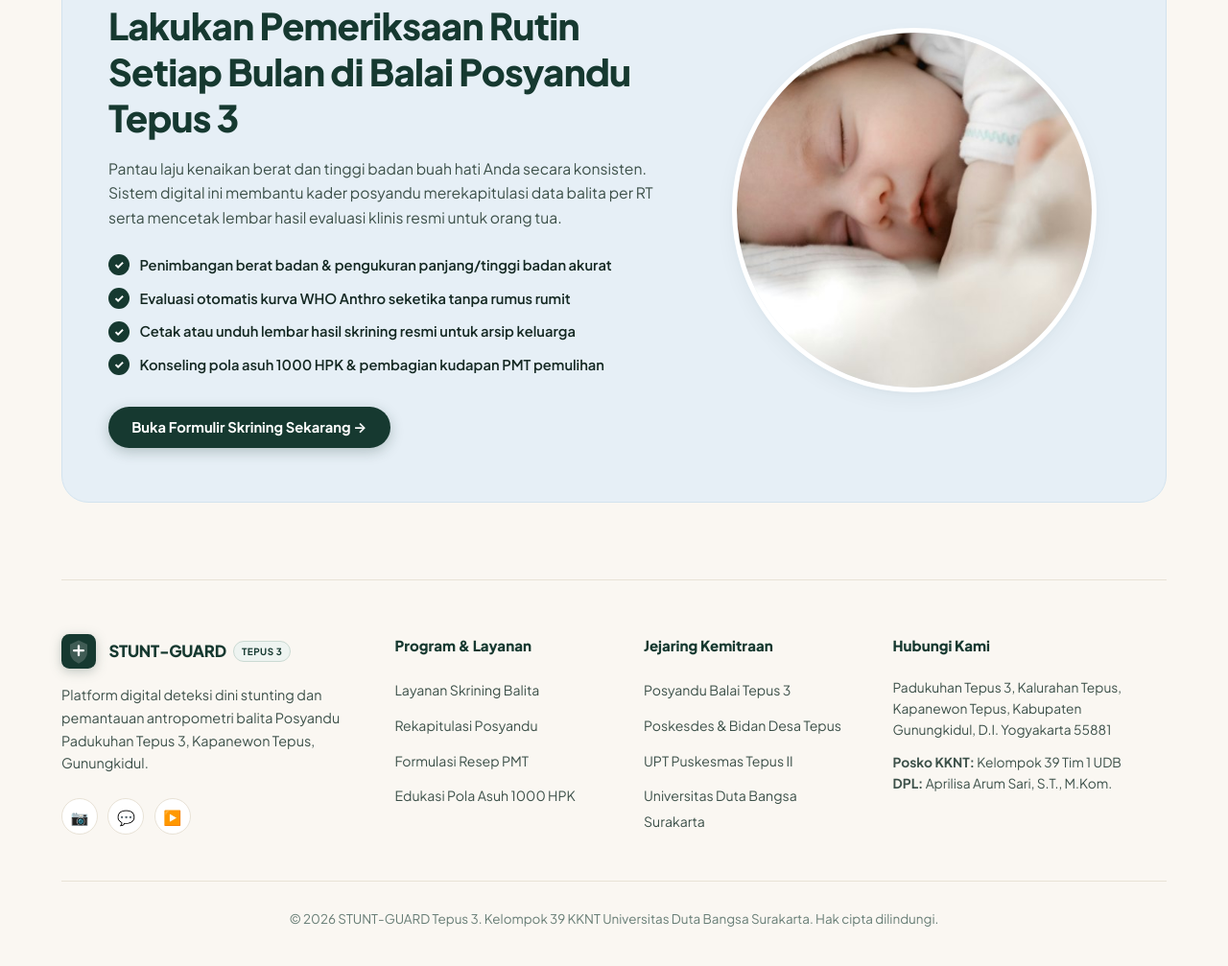
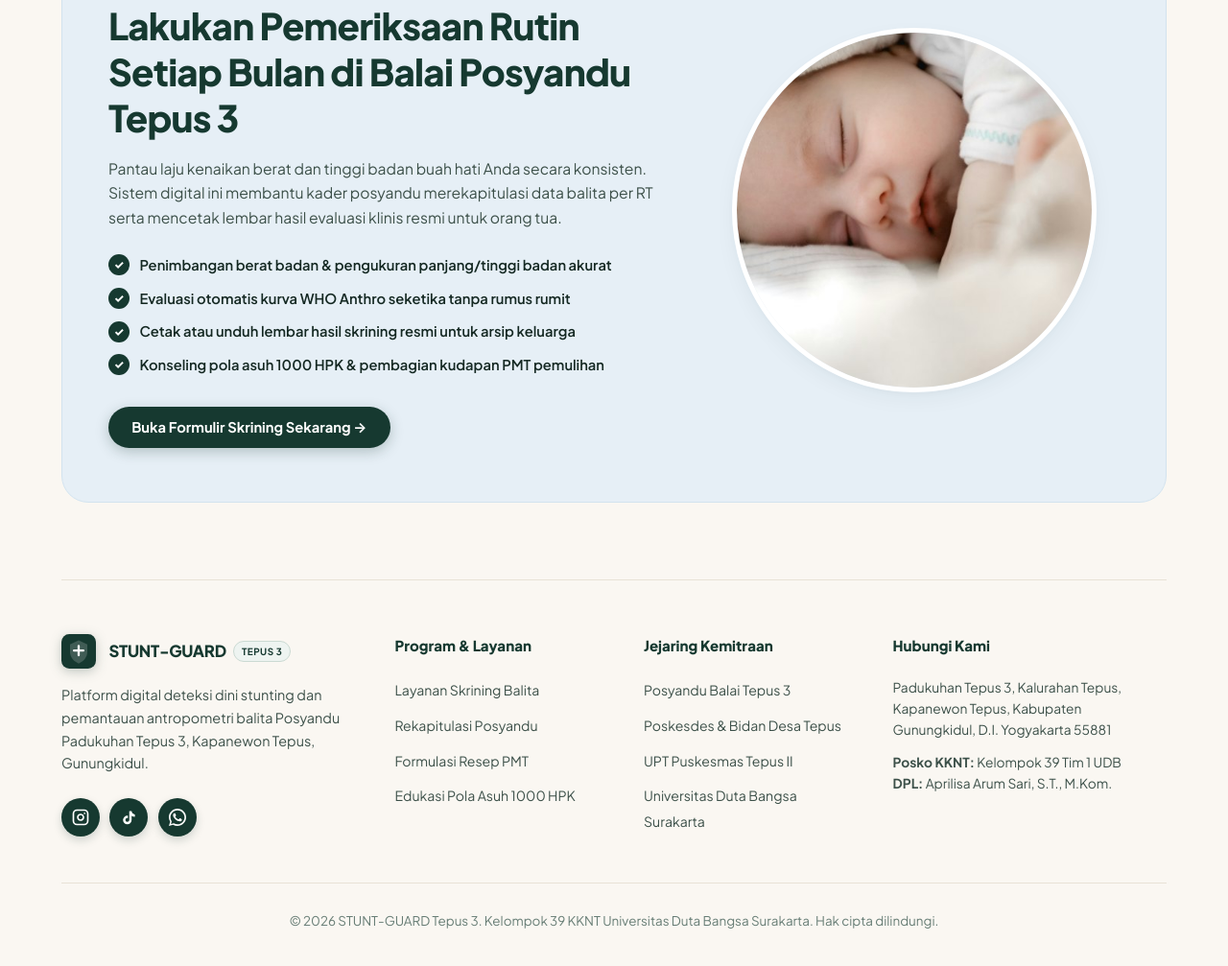
Before and after one commit to adnannn77/stuntguard-tepus3, a plain HTML site: page frontend/index.html in a window 1280 px wide. Shown: the part 1660-2667 px from the top of the page at 96% size. Drawn offline with Linux system fonts and the light colour scheme; no server answers; a web font is replaced by a local one.

Commit message:
feat: update social contact icons to Instagram, TikTok, and WhatsApp with deep pine theme

```diff
--- a/frontend/index.html
+++ b/frontend/index.html
@@ -795,9 +795,23 @@
           Platform digital deteksi dini stunting dan pemantauan antropometri balita Posyandu Padukuhan Tepus 3, Kapanewon Tepus, Gunungkidul.
         </p>
         <div class="social-links-pills">
-          <a href="https://instagram.com" target="_blank" class="social-pill-btn" title="Instagram">📷</a>
-          <a href="https://wa.me" target="_blank" class="social-pill-btn" title="WhatsApp">💬</a>
-          <a href="https://youtube.com" target="_blank" class="social-pill-btn" title="YouTube">▶️</a>
+          <a href="https://instagram.com" target="_blank" class="social-pill-btn" title="Instagram">
+            <svg width="18" height="18" viewBox="0 0 24 24" fill="none" stroke="#ffffff" stroke-width="2.2" stroke-linecap="round" stroke-linejoin="round">
+              <rect x="2" y="2" width="20" height="20" rx="5" ry="5"></rect>
+              <path d="M16 11.37A4 4 0 1 1 12.63 8 4 4 0 0 1 16 11.37z"></path>
+              <line x1="17.5" y1="6.5" x2="17.51" y2="6.5"></line>
+            </svg>
+          </a>
+          <a href="https://tiktok.com" target="_blank" class="social-pill-btn" title="TikTok">
+            <svg width="17" height="17" viewBox="0 0 24 24" fill="#ffffff">
+              <path d="M19.59 6.69a4.83 4.83 0 0 1-3.77-4.25V2h-3.45v13.67a2.89 2.89 0 0 1-2.88 2.5 2.89 2.89 0 0 1-2.89-2.89 2.89 2.89 0 0 1 2.89-2.89c.28 0 .54.04.79.1v-3.5a6.37 6.37 0 0 0-.79-.05A6.34 6.34 0 0 0 3.15 15.2a6.34 6.34 0 0 0 6.34 6.34 6.34 6.34 0 0 0 6.34-6.34V9.11a8.16 8.16 0 0 0 4.76 1.52v-3.4a4.85 4.85 0 0 1-1-.54z"/>
+            </svg>
+          </a>
+          <a href="https://wa.me/6281225803939" target="_blank" class="social-pill-btn" title="WhatsApp">
+            <svg width="18" height="18" viewBox="0 0 24 24" fill="#ffffff">
+              <path d="M17.472 14.382c-.301-.15-1.78-.878-2.056-.978-.276-.1-.477-.15-.678.15-.2.301-.778.978-.954 1.179-.175.2-.351.226-.652.075-.301-.15-1.272-.469-2.423-1.496-.895-.799-1.5-1.786-1.676-2.087-.175-.301-.019-.464.132-.614.136-.135.301-.351.452-.527.15-.175.2-.301.301-.501.1-.2.05-.376-.025-.527-.075-.15-.678-1.633-.929-2.236-.245-.588-.494-.508-.678-.517-.176-.009-.377-.01-.578-.01-.2 0-.527.075-.803.376-.276.301-1.054 1.03-1.054 2.511 0 1.482 1.079 2.912 1.229 3.113.15.2 2.124 3.243 5.145 4.549.719.311 1.28.497 1.718.636.722.23 1.378.197 1.898.12.579-.087 1.78-.727 2.031-1.429.251-.702.251-1.304.176-1.429-.075-.125-.276-.2-.577-.35zM12 21.802a9.756 9.756 0 0 1-4.978-1.365l-.357-.212-3.701.97.988-3.608-.233-.371A9.76 9.76 0 0 1 2.25 12c0-5.385 4.365-9.75 9.75-9.75s9.75 4.365 9.75 9.75-4.365 9.75-9.75 9.75zm0-21.802C5.373 0 0 5.373 0 12a11.96 11.96 0 0 0 1.84 6.38L0 24l5.772-1.804A11.954 11.954 0 0 0 12 24c6.627 0 12-5.373 12-12S18.627 0 12 0z"/>
+            </svg>
+          </a>
         </div>
       </div>
 
--- a/frontend/style.css
+++ b/frontend/style.css
@@ -1480,27 +1480,29 @@ tr:hover td {
 .social-links-pills {
   display: flex;
   gap: 0.65rem;
+  align-items: center;
 }
 
 .social-pill-btn {
-  width: 38px;
-  height: 38px;
+  width: 40px;
+  height: 40px;
   border-radius: 50%;
-  background: #ffffff;
-  border: 1px solid var(--border-cream);
+  background: var(--pine-deep); /* #163930 - Warna Dasar Deep Forest Pine Web */
+  border: none;
   display: flex;
   align-items: center;
   justify-content: center;
-  color: var(--pine-deep);
-  font-size: 0.95rem;
+  color: #ffffff;
   text-decoration: none;
   transition: all var(--trans-smooth);
+  box-shadow: 0 4px 10px rgba(22, 57, 48, 0.18);
 }
 
 .social-pill-btn:hover {
-  background: var(--pine-deep);
+  background: var(--pine-surface); /* #1a4338 */
   color: #ffffff;
   transform: translateY(-2px);
+  box-shadow: 0 6px 16px rgba(22, 57, 48, 0.32);
 }
 
 .footer-col-nav h4 {
```
Also changed, not shown: 1 other file.
